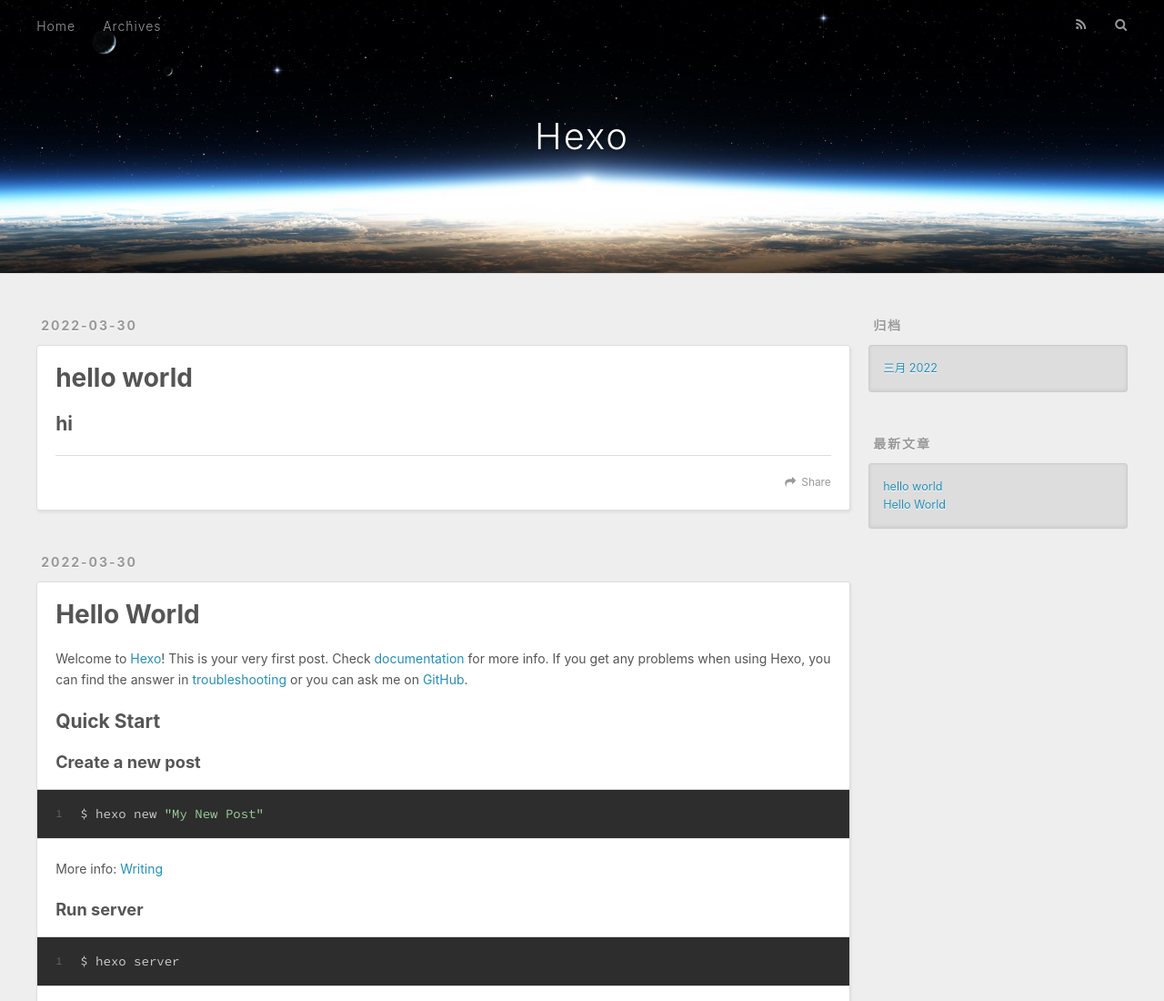
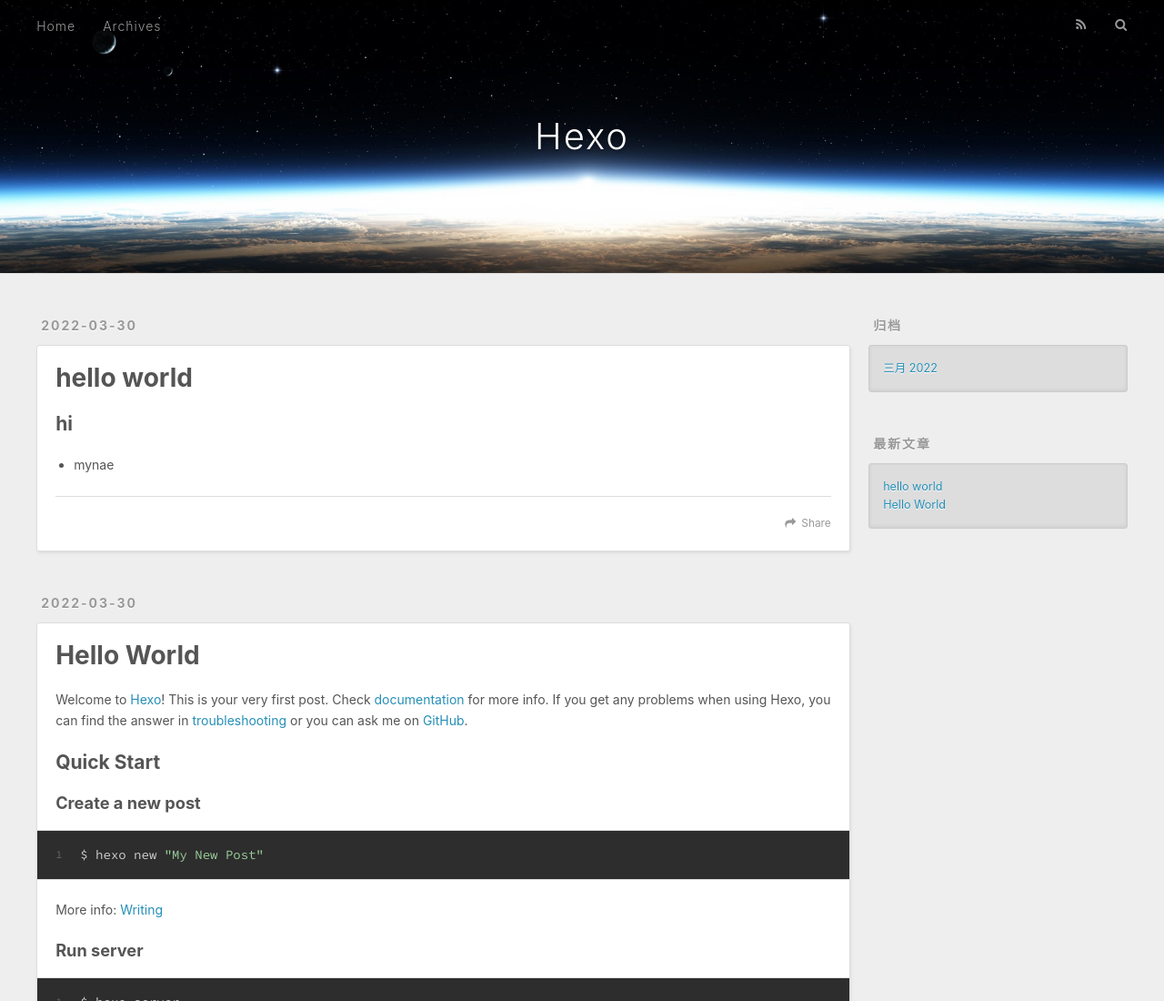
Before and after one commit to jzqsss/jzqsss.github.io, a plain HTML site: page index.html in a window 1280 px wide. Shown: the top 1100 px of the page at 91% size. Drawn offline with nearby package versions, Linux system fonts and the light colour scheme.

Commit message:
Site updated: 2022-03-30 10:49:59

```diff
--- a/index.html
+++ b/index.html
@@ -86,7 +86,10 @@
 
     <div class="article-entry" itemprop="articleBody">
 
-        <h2 id="hi"><a href="#hi" class="headerlink" title="hi"></a>hi</h2>
+        <h2 id="hi"><a href="#hi" class="headerlink" title="hi"></a>hi</h2><ul>
+<li>mynae</li>
+</ul>
+
 
     </div>
     <footer class="article-footer">
```
Also changed, not shown: 2022/03/30/hello-world-1/index.html (+7 -4 lines).
